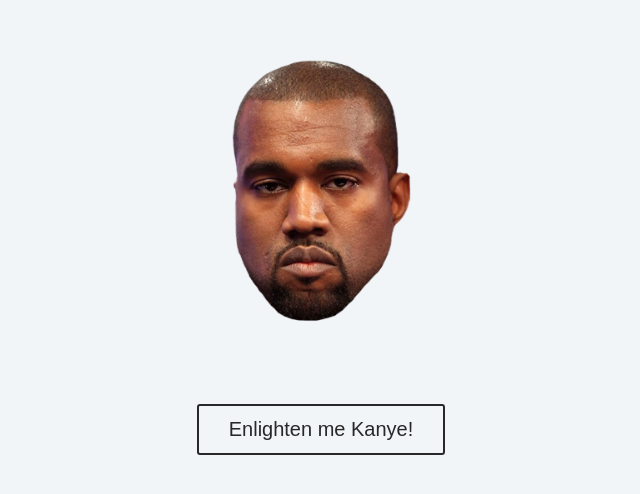
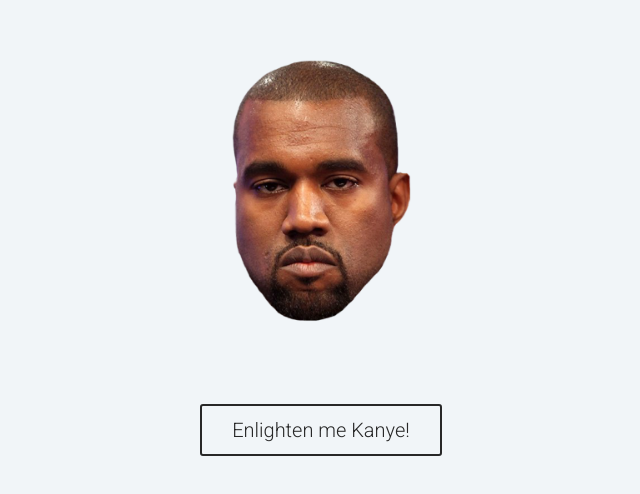
Before and after one commit to jorgecasal/kanye-king, a plain HTML site: page index.html in a window 1280 px wide. Shown: the part 106-600 px from the top of the page, without its empty margins (319-959 px from the left). Drawn offline with Linux system fonts and the light colour scheme.

Commit message:
roboto font

```diff
--- a/style.css
+++ b/style.css
@@ -1,5 +1,4 @@
-@import url("https://fonts.googleapis.com/css?family=Open+Sans|Roboto:400,700&display=swap");
-
+@import url('https://fonts.googleapis.com/css2?family=Roboto:wght@300&display=swap');
 
 *,::after,::before {
   margin: 0;
@@ -8,9 +7,9 @@
 }
 
 body {
-  font-family: roboto;
+  font-family: 'Roboto', sans-serif;
   background:  hsl(210, 36%, 96%);
-  color: var(--clr-grey-1);
+  color: gray;
   line-height: 1.5;
   font-size: 0.875rem;
 }
@@ -31,7 +30,7 @@
 }
 
 .btn {
-	font-family: 'Russo One', sans-serif;
+	font-family: 'Roboto', sans-serif;
 	background-color:  hsl(210, 36%, 96%);
 	border: 2px solid #282828;
 	color:#282828;
```
